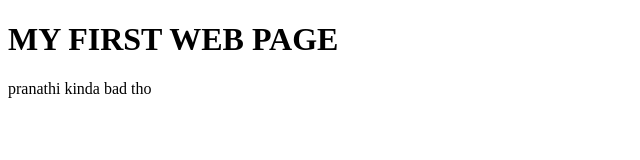
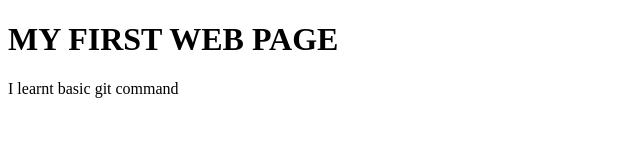
Before and after one commit to nithin-praveen/nhcecse3g215, a plain HTML site: page index.html in a window 1280 px wide. Shown: the full height of the page, 0-640 px from the left. Drawn offline with Linux system fonts and the light colour scheme.

Commit message:
modified index.html

```diff
--- a/index.html
+++ b/index.html
@@ -7,6 +7,7 @@
 </head>
 <body>
     <h1> MY FIRST WEB PAGE</h1>
-    <p> pranathi kinda bad tho </p>
+    <p> I learnt basic git command </p>
+
 </body>
 </html>
```
